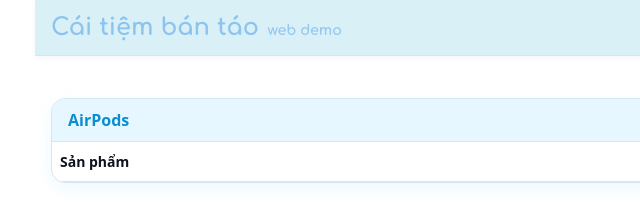
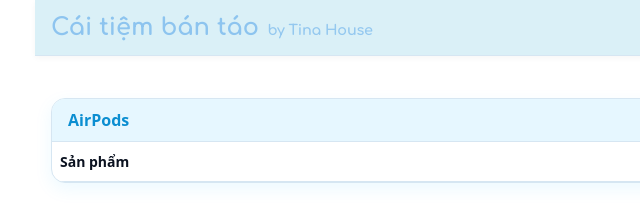
Before and after one commit to binhne128/Web-TiNaHouse, a plain HTML site: page index.html in a window 1280 px wide. Shown: the full height of the page, 5-645 px from the left. Drawn offline with Linux system fonts and the light colour scheme.

Commit message:
Update title subtitle in index.html

```diff
--- a/index.html
+++ b/index.html
@@ -350,7 +350,7 @@ window.addEventListener('DOMContentLoaded',boot);
 
 <body>
   <header class="wrap">
-    <div class="title">Cái tiệm bán táo <span class="subtitle-small">web demo</span></div>
+    <div class="title">Cái tiệm bán táo <span class="subtitle-small">by Tina House</span></div>
 
   </header>
 
```
